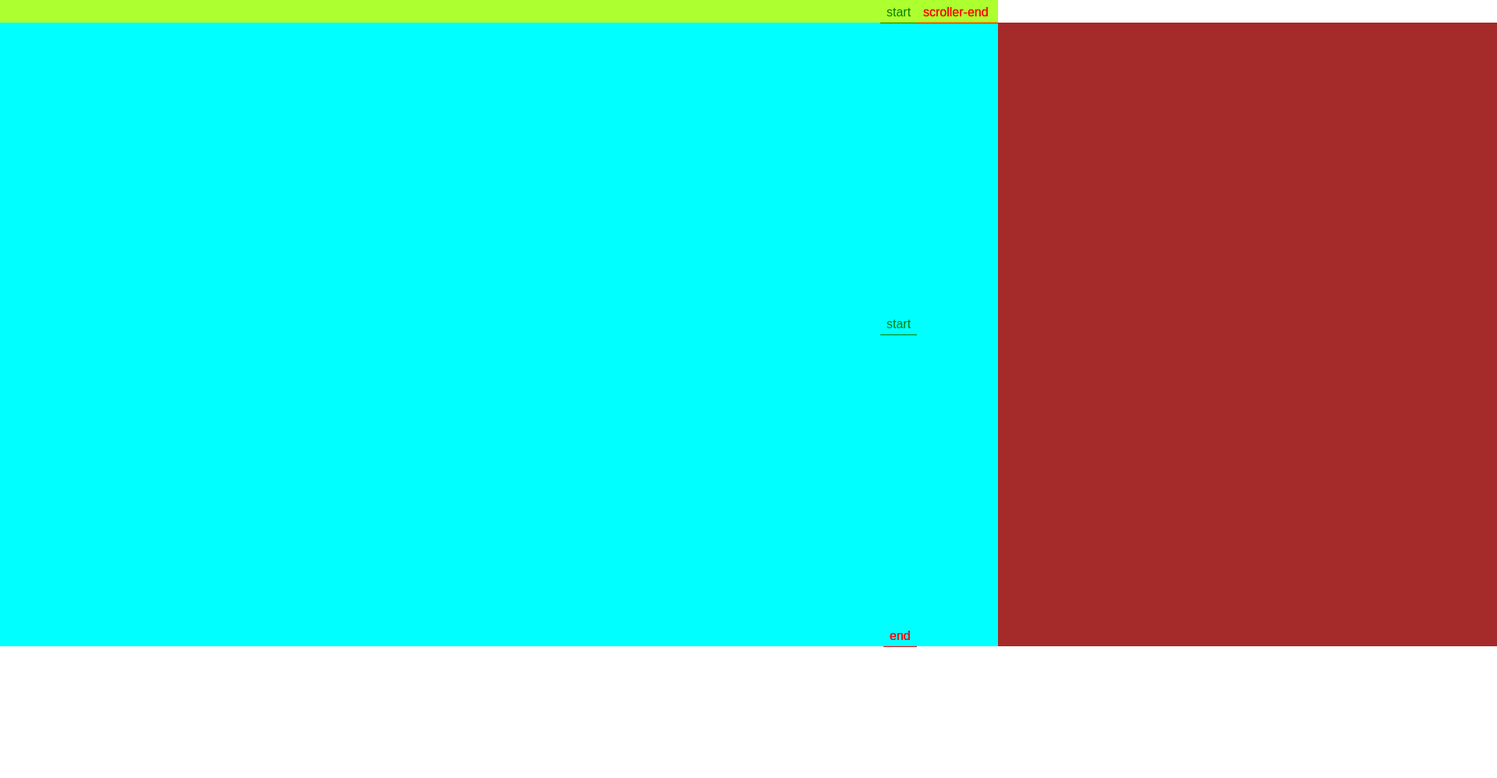
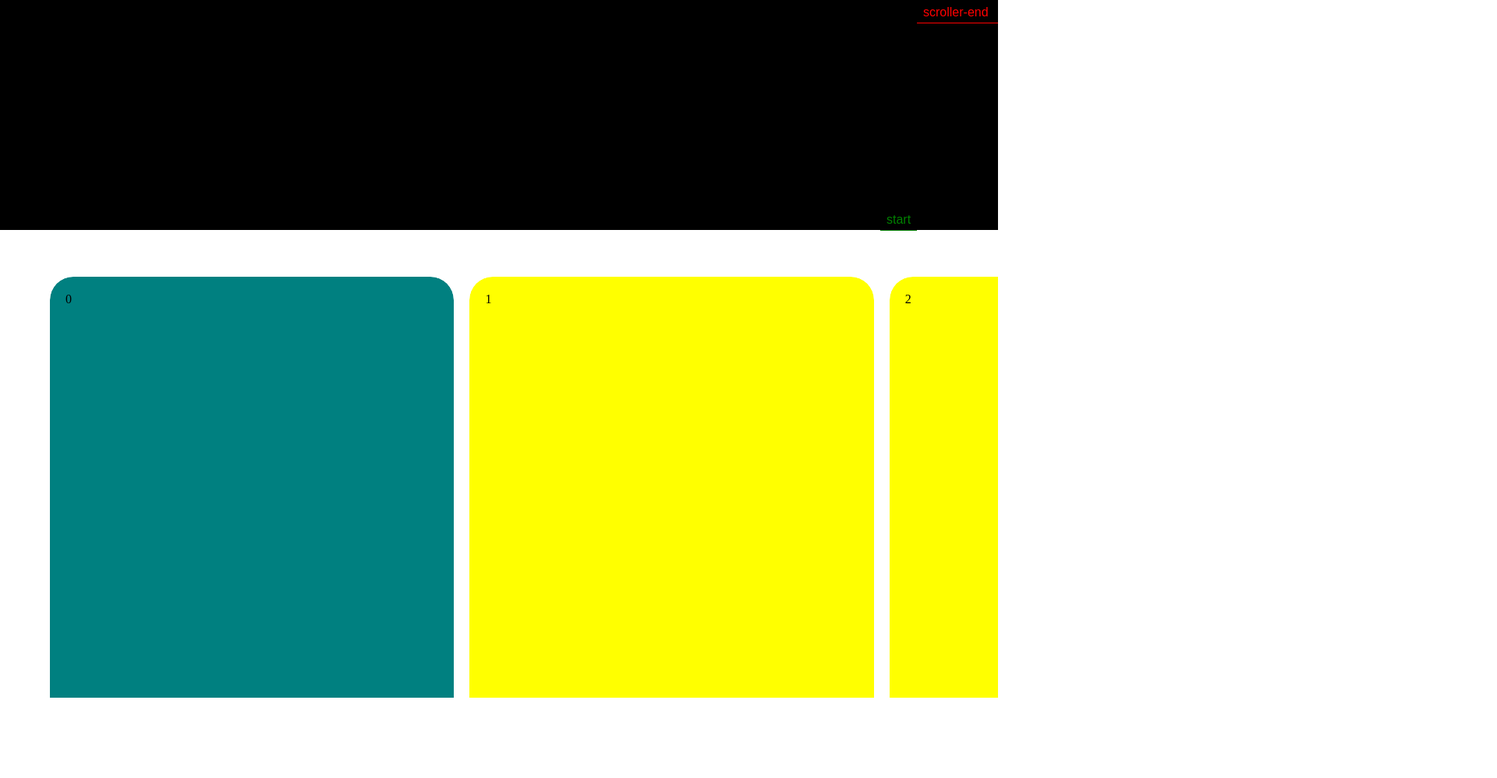
Before and after one commit to duglikespiano/dugsnotes-notepad-html, a plain HTML site: page 1_horizontal_scroll/index.html in a window 1280 px wide. Shown: the part 771-1769 px from the top of the page at 78% size, 1920 px wide, since content can reach past the window. Before the commit the page ends 1601 px from the top, so only its background shows below. Drawn offline with nearby package versions, Linux system fonts and the light colour scheme.

Commit message:
1 - HORIZONTAL SCROLL

```diff
--- a/1_horizontal_scroll/app.js
+++ b/1_horizontal_scroll/app.js
@@ -1,44 +1,23 @@
-// TODO 페이지별 스크롤양 확인 할 것
-// TODO https://gsap.com/community/forums/topic/41643-horizontal-scrolling-card-stacking-duration/
-
-// https://gsap.com/community/forums/topic/41643-horizontal-scrolling-card-stacking-duration/
-
 gsap.registerPlugin(ScrollTrigger);
 
-const vw = (coef) => window.innerWidth * (coef / 100);
-const vh = (coef) => window.innerHeight * (coef / 100);
+const cards = document.querySelectorAll('.card');
+const totalCards = cards.length - 1;
+const cardWidth = document.querySelector('.card-intro').offsetWidth;
+const containerWidth = document.querySelector('.section-container').offsetWidth;
+const offset = (containerWidth - cardWidth) / (totalCards - 1);
+const gap = 20;
 
-// gsap.to('.horizontal-scroll', {
-// 	scrollTrigger: {
-// 		trigger: '.horizontal-scroll',
-// 		start: 'top top',
-// 		end: vw(400),
-// 		// scrub: true,
-// 		// markers: true,
-// 		pin: true,
-// 	},
-// 	// x: '-0%',
-// });
-
-gsap.to('.inner1', {
+gsap.to(cards, {
+	x: (i) => {
+		return i === 0 ? 0 : -i * cardWidth + i * offset - offset - gap * i;
+	},
+	duration: (i) => 5 * i,
+	ease: 'none',
 	scrollTrigger: {
-		trigger: '.horizontal-scroll',
-		start: 'top top',
-		end: vh(100),
+		trigger: '.stacking-cards',
+		pin: true,
+		markers: true,
 		scrub: true,
-		markers: true,
-		pin: true,
+		end: `+=${totalCards * 100}% bottom`,
 	},
-	x: '-100%',
 });
-
-gsap.to('.inner2', {
-	scrollTrigger: {
-		trigger: '.inner1',
-		start: 'center top',
-		end: vh(100),
-		scrub: true,
-		markers: true,
-	},
-	x: '-100%',
-});
--- a/1_horizontal_scroll/index.html
+++ b/1_horizontal_scroll/index.html
@@ -10,12 +10,58 @@
 		<title>Horizontal Scroll</title>
 	</head>
 	<body>
-		<div class="box top"></div>
-		<div class="box horizontal-scroll">
-			<div class="box inner1"></div>
-			<div class="box inner2"></div>
-			<div class="box inner3"></div>
-			<div class="box inner4"></div>
-		</div>
+		<div class="spacer"></div>
+		<div class="section-container"></div>
+		<section class="stacking-cards">
+			<div class="stacking-cards-wrapper">
+				<!-- <div class="container stacking-cards-container"> -->
+				<div class="card-stack">
+					<div class="card card-intro">
+						<div class="card-inner">
+							<div>0</div>
+						</div>
+					</div>
+
+					<div class="card card-slide">
+						<div class="card-inner">
+							<div>1</div>
+						</div>
+					</div>
+
+					<div class="card card-slide">
+						<div class="card-inner">
+							<div>2</div>
+						</div>
+					</div>
+
+					<div class="card card-slide">
+						<div class="card-inner">
+							<div>3</div>
+						</div>
+					</div>
+
+					<div class="card card-slide">
+						<div class="card-inner">
+							<div>4</div>
+						</div>
+					</div>
+
+					<div class="card card-slide">
+						<div class="card-inner">
+							<div>5</div>
+						</div>
+					</div>
+
+					<div class="card card-slide">
+						<div class="card-inner">
+							<div>6</div>
+						</div>
+					</div>
+				</div>
+			</div>
+			<!-- </div> -->
+		</section>
+
+		<div class="spacer"></div>
 	</body>
 </html>
--- a/1_horizontal_scroll/style.css
+++ b/1_horizontal_scroll/style.css
@@ -1,36 +1,78 @@
 body {
 	width: 100%;
 	height: 100vh;
-	/* overflow-x: hidden; */
 	margin: 0;
 }
 
-.box {
+.stacking-cards-wrapper {
 	width: 100%;
-	height: 100vh;
+	height: 75vh;
+	--container-padding: clamp(20px, 5vi, 80px);
+	padding-inline: clamp(20px, 5vi, 80px);
+	margin-block: auto;
+	margin-top: 60px;
 }
 
-.top {
-	background-color: greenyellow;
-}
-.horizontal-scroll {
-	background: linear-gradient(to right, gold, skyblue);
-	display: flex;
+.stacking-cards-container {
+	height: 100%;
 }
 
-.inner1 {
-	background-color: aqua;
+.card-stack {
+	height: 100%;
+}
+
+.card-stack {
+	display: flex;
+	gap: 20px;
+}
+
+.card {
+	width: 45%;
 	flex-shrink: 0;
 }
-.inner2 {
-	background-color: brown;
-	flex-shrink: 0;
+
+.card-inner {
+	border-radius: 30px;
+	outline: 1px solid white;
+	padding: 20px;
+	height: 100%;
 }
-.inner3 {
-	background-color: thistle;
-	flex-shrink: 0;
+
+.card-slide .card-inner {
+	background-color: yellow;
 }
-.inner4 {
-	background-color: tomato;
-	flex-shrink: 0;
+
+.card-intro .card-inner {
+	background-color: teal;
 }
+
+.spacer {
+	height: 33vh;
+	border: 1px solid black;
+}
+
+.container {
+	--container-padding: clamp(20px, 5vi, 80px);
+	padding-inline: clamp(20px, 5vi, 80px);
+}
+
+.section-container-wrapper {
+	position: fixed;
+	top: 20px;
+	width: 100%;
+	height: 8px;
+}
+
+.section-container {
+	background-color: black;
+	width: 100%;
+	height: 100%;
+}
+
+.stacking-cards {
+	position: relative;
+	width: 100%;
+	height: 75svh;
+	display: flex;
+	overflow: hidden;
+}
```
Also changed, not shown: README.md, README_EN.md, README_JP.md.
